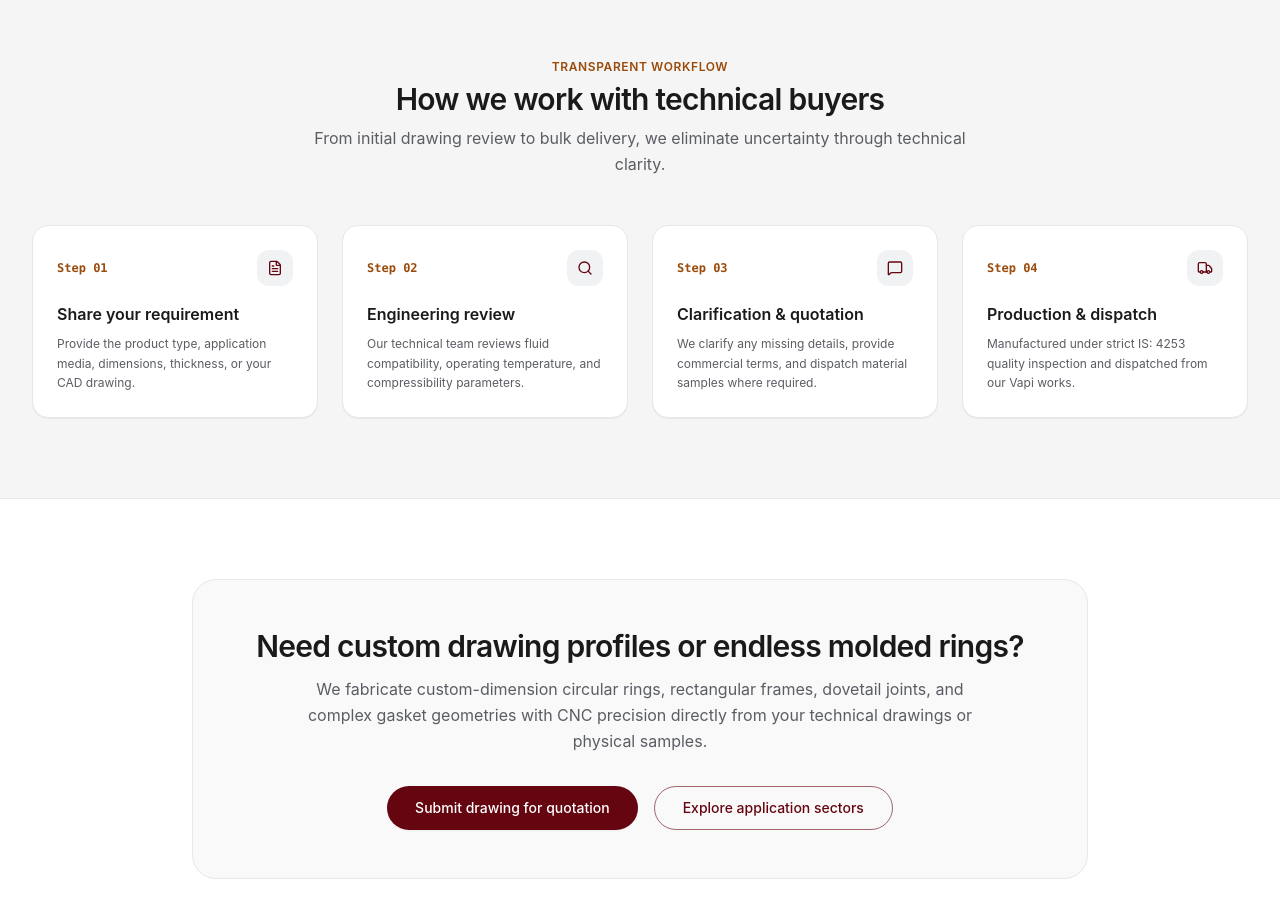
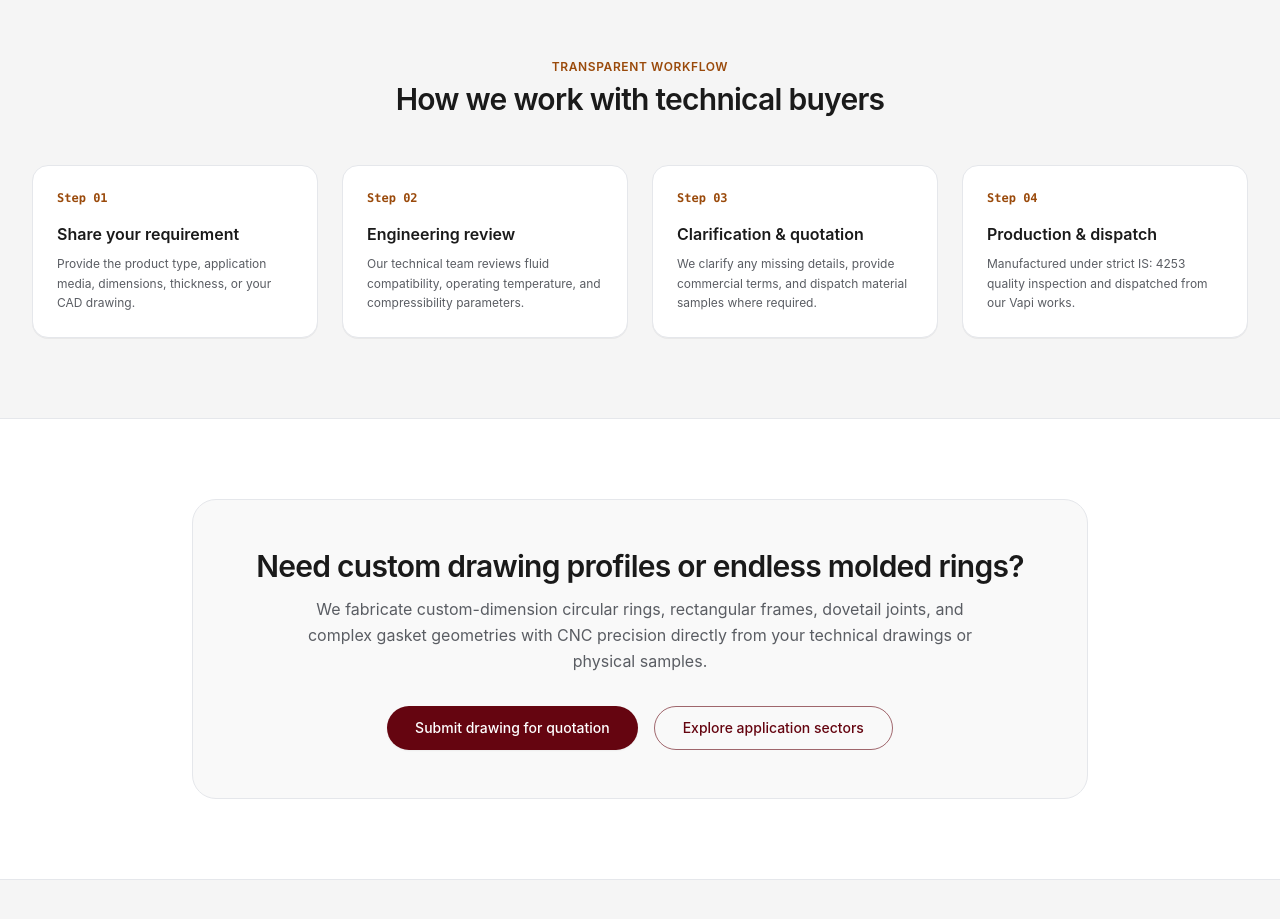
Before and after one commit to samirshaikh-dev/urc-v2, a Next.js app: page /products in a window 1280 px wide. Shown: the part 2920-3839 px from the top of the page. Built offline with nearby package versions, Linux system fonts and the light colour scheme.

Commit message:
feat: add ProductsProcess component to display workflow steps

```diff
--- a/src/components/products/products-process.js
+++ b/src/components/products/products-process.js
@@ -39,9 +39,6 @@ export function ProductsProcess() {
           <h2 className="mt-1 text-2xl font-semibold tracking-tight text-ink sm:text-3xl">
             How we work with technical buyers
           </h2>
-          <p className="mt-2 text-sm leading-relaxed text-muted sm:text-base">
-            From initial drawing review to bulk delivery, we eliminate uncertainty through technical clarity.
-          </p>
         </div>
 
         <div className="mt-12 grid grid-cols-1 gap-6 sm:grid-cols-2 lg:grid-cols-4">
@@ -56,9 +53,7 @@ export function ProductsProcess() {
                   <span className="text-xs font-mono font-bold text-orange-ink">
                     Step {item.step}
                   </span>
-                  <span className="flex size-9 items-center justify-center rounded-xl bg-field text-maroon">
-                    <Icon className="size-4" aria-hidden="true" />
-                  </span>
+
                 </div>
                 <h3 className="mt-4 text-base font-semibold text-ink">
                   {item.title}
```
